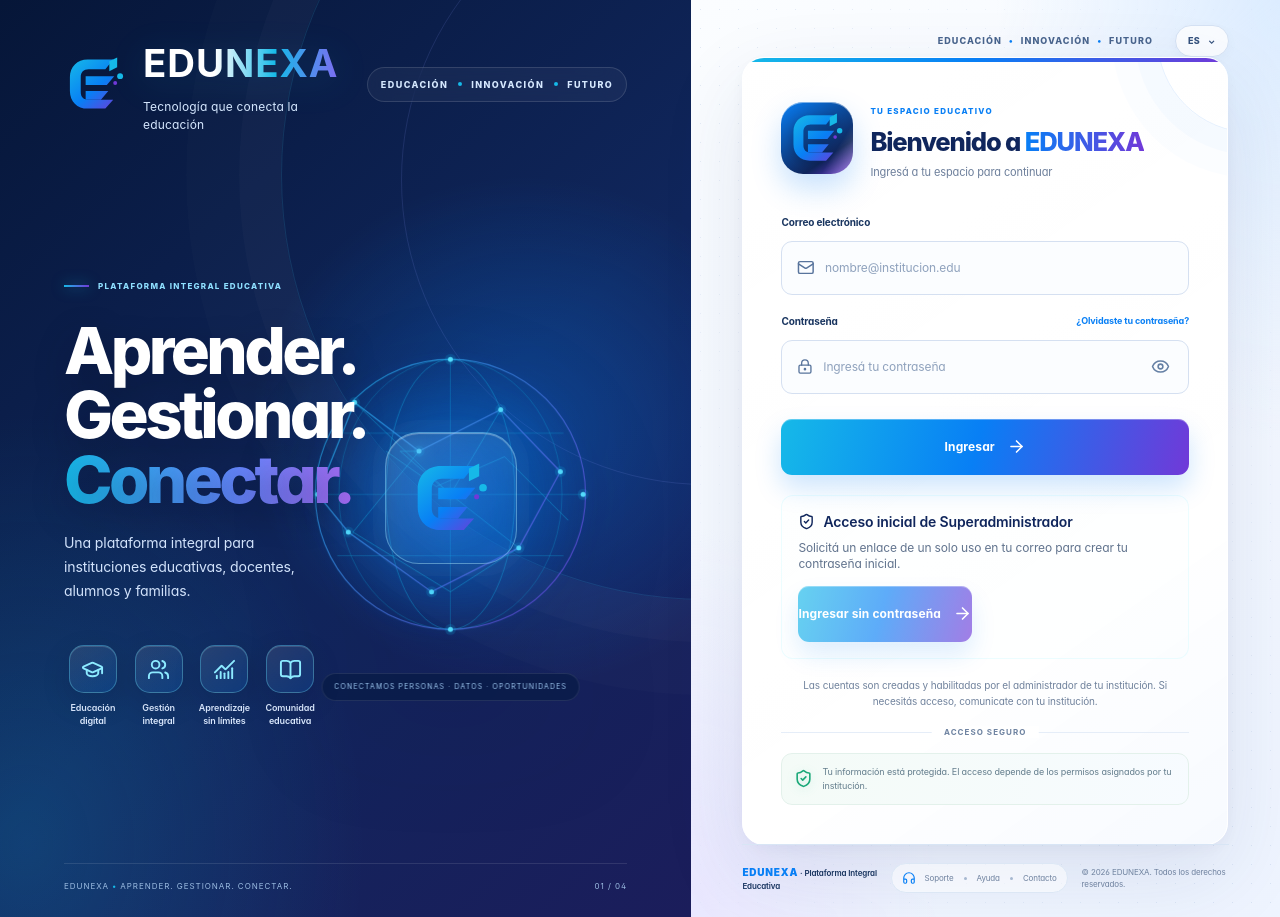
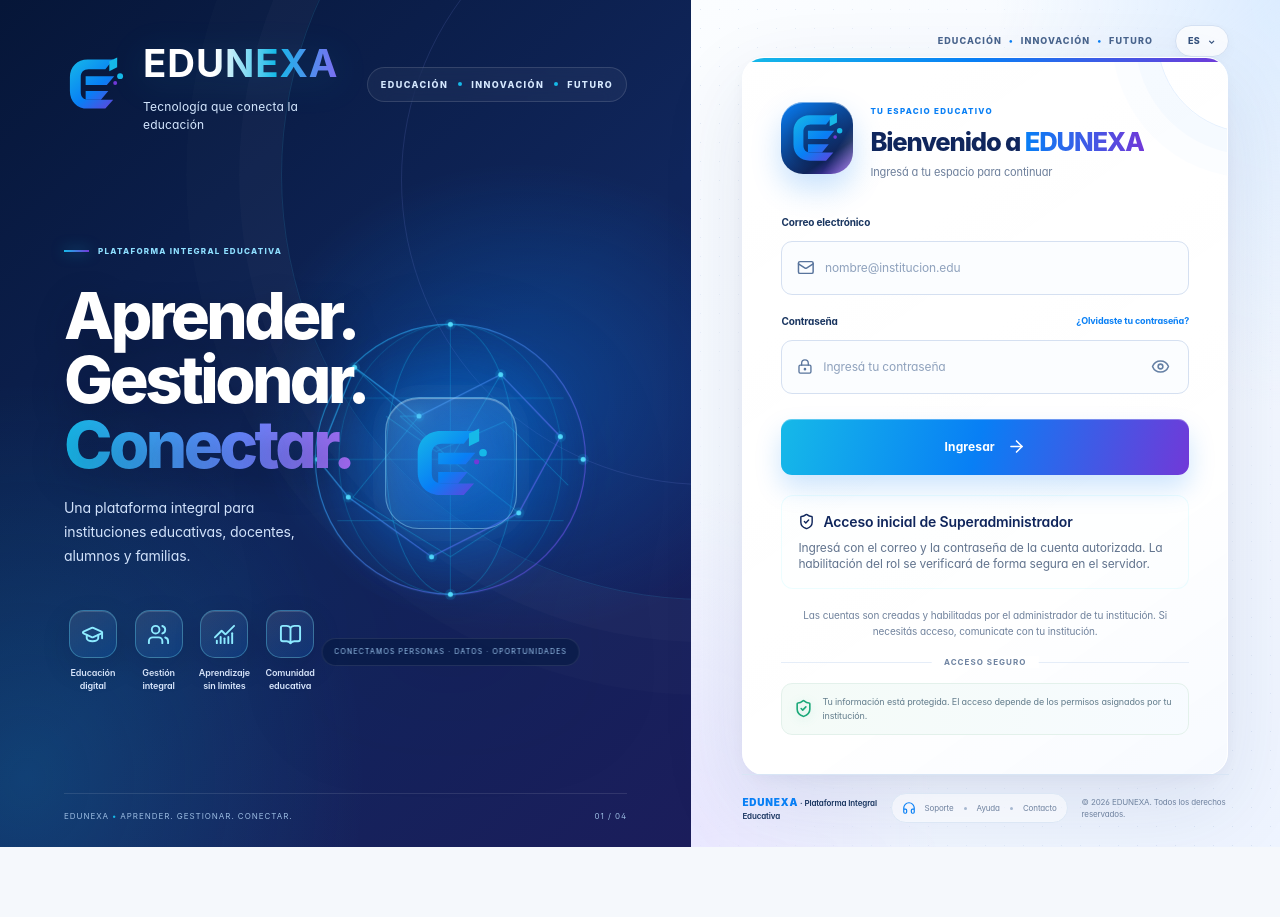
Before and after one commit to mariotonygomez81-debug/EDUNEXA-public, a Next.js app: page /login in a window 1280 px wide. After the commit the page ends 847 px from the top, so only its background shows below. Built offline with nearby package versions, Linux system fonts and the light colour scheme.

Commit message:
Replace broken OTP bootstrap UI with password-based secure setup

```diff
--- a/src/components/auth/login-form.tsx
+++ b/src/components/auth/login-form.tsx
@@ -53,8 +53,6 @@ export default function LoginForm() {
   const search = useSearchParams();
   const [email, setEmail] = useState("");
   const [password, setPassword] = useState("");
-  const [passwordlessLoading, setPasswordlessLoading] = useState(false);
-  const [passwordlessSent, setPasswordlessSent] = useState(false);
   const [showPassword, setShowPassword] = useState(false);
   const [loading, setLoading] = useState(false);
   const [error, setError] = useState("");
@@ -63,31 +61,6 @@ export default function LoginForm() {
   const isEnglish = language === "en";
   const notice = search.get("message");
 
-  async function requestPlatformAccess() {
-    setError("");
-    setPasswordlessSent(false);
-    if (email.trim().toLowerCase() !== "mario.tony.gomez81@gmail.com") {
-      setError("El acceso inicial de Superadministrador está reservado a la cuenta autorizada.");
-      return;
-    }
-    setPasswordlessLoading(true);
-    try {
-      const supabase = createClient();
-      const { error } = await supabase.auth.signInWithOtp({
-        email: email.trim(),
-        options: {
-          shouldCreateUser: false,
-          emailRedirectTo: `${window.location.origin}/auth/confirm?next=/reset-password&flow=platform-bootstrap`,
-        },
-      });
-      if (error) throw error;
-      setPasswordlessSent(true);
-    } catch (err) {
-      setError(err instanceof Error ? err.message : "No pudimos enviar el enlace de acceso. Intentá nuevamente.");
-    } finally {
-      setPasswordlessLoading(false);
-    }
-  }
 
   async function handleSubmit(event: FormEvent<HTMLFormElement>) {
     event.preventDefault();
@@ -164,9 +137,7 @@ export default function LoginForm() {
           </form>
           <div className="mt-5 rounded-xl border border-cyan-200/20 bg-cyan-50/5 p-4">
             <div className="mb-2 flex items-center gap-2 text-sm font-semibold"><ShieldCheck size={17}/> Acceso inicial de Superadministrador</div>
-            <p className="mb-3 text-xs text-slate-500">Solicitá un enlace de un solo uso en tu correo para crear tu contraseña inicial.</p>
-            {passwordlessSent && <div className="mb-3 text-sm text-emerald-600" role="status">Si la cuenta está habilitada, recibirás un enlace de acceso. Revisá también correo no deseado.</div>}
-            <button type="button" className="login-submit" disabled={passwordlessLoading || !email.trim()} onClick={requestPlatformAccess}>{passwordlessLoading ? "Enviando enlace..." : "Ingresar sin contraseña"}<ArrowRight size={19}/></button>
+            <p className="text-xs text-slate-500">Ingresá con el correo y la contraseña de la cuenta autorizada. La habilitación del rol se verificará de forma segura en el servidor.</p>
           </div>
           <p className="account-policy">{isEnglish ? "Accounts are created and enabled by your institution’s administrator. If you need access, please contact your institution." : "Las cuentas son creadas y habilitadas por el administrador de tu institución. Si necesitás acceso, comunicate con tu institución."}</p>
           <div className="login-divider"><span>{isEnglish ? "SECURE ACCESS" : "ACCESO SEGURO"}</span></div>
```
